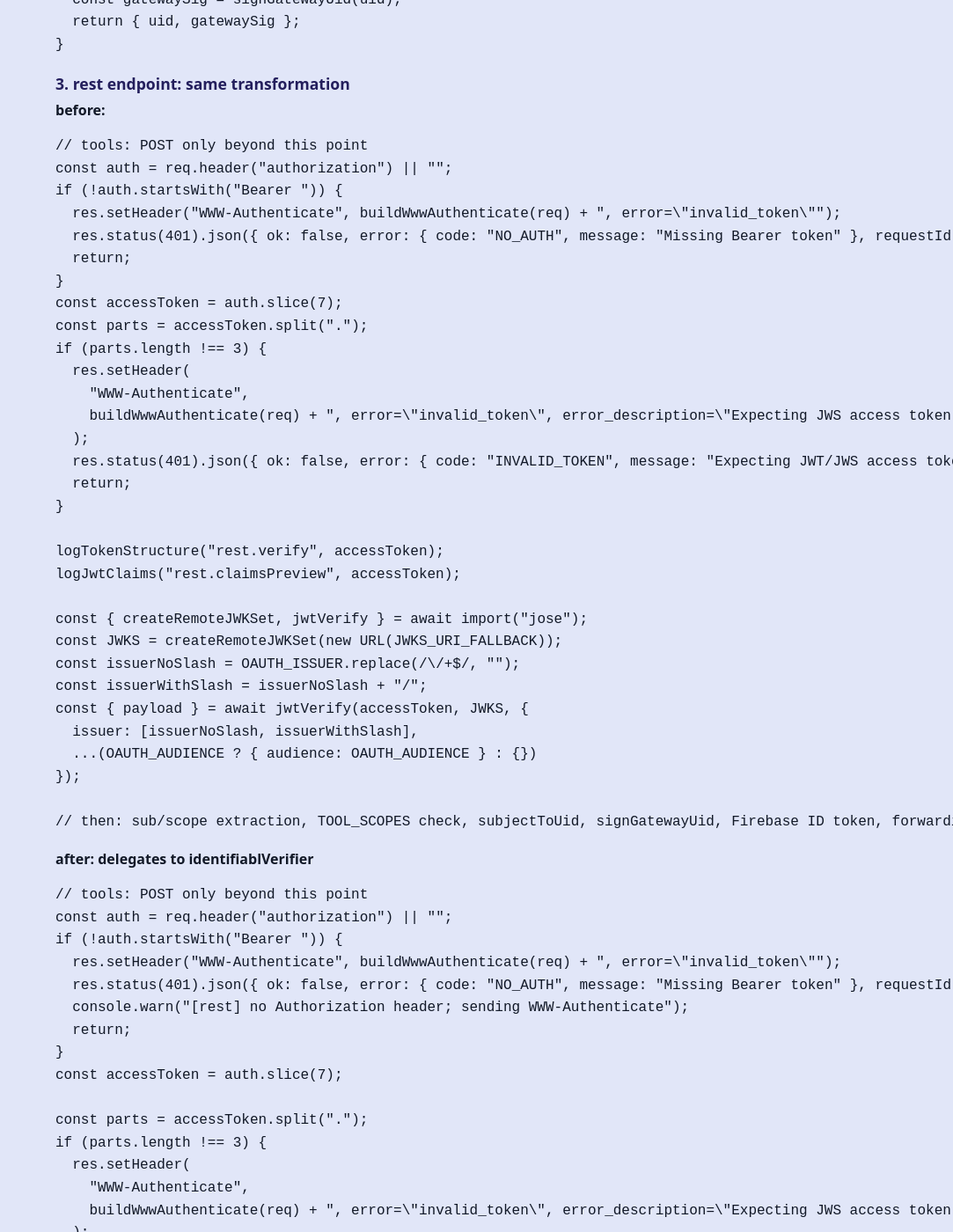
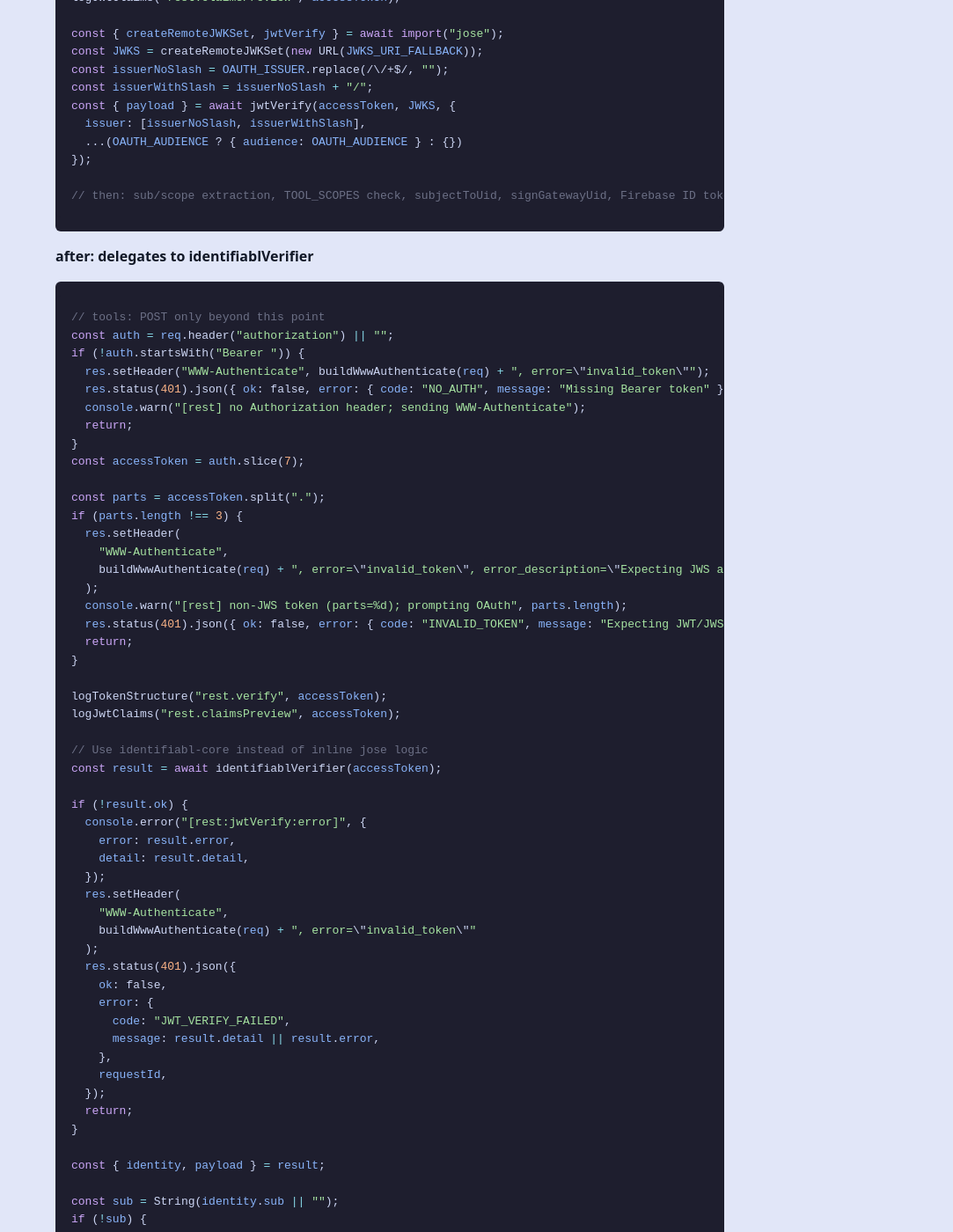
Before and after one commit to davidcrowe/reducibl.com, a Jekyll site: the page built from _posts/2025-12-03-one-line-jwt-jwks-verification-for-mcp-backends.md, in a window 1280 px wide and 1400 px high, scrolled down 6521 px. Shown: the whole window at 88% size, without its empty margins (197-1280 px from the left). Built offline with Jekyll 4.4.1, drawn with Linux system fonts in a browser that asks for light colours.

Commit message:
add code block styles to inline css

```diff
--- a/_layouts/default.html
+++ b/_layouts/default.html
@@ -191,6 +191,56 @@
           padding: 24px 12px 60px;
         }
       }
+
+      /* Code blocks */
+      .highlight, pre, .highlighter-rouge {
+        overflow-x: auto;
+        max-width: 100%;
+        border-radius: 6px;
+        background: #1e1e2e;
+        margin: 1rem 0;
+      }
+
+      .highlight pre, pre {
+        padding: 14px 18px;
+        margin: 0;
+        background: #1e1e2e;
+        color: #cdd6f4;
+        font-size: 13px;
+        line-height: 1.5;
+        overflow-x: auto;
+        font-family: "SF Mono", Monaco, "Cascadia Code", monospace;
+      }
+
+      .highlight code, pre code {
+        white-space: pre;
+        word-wrap: normal;
+        overflow-wrap: normal;
+        background: transparent;
+        color: #cdd6f4;
+        font-size: 13px;
+      }
+
+      /* Inline code */
+      :not(pre) > code {
+        background: rgba(0, 0, 0, 0.08);
+        color: #1a1a2e;
+        padding: 2px 6px;
+        border-radius: 4px;
+        font-size: 0.85em;
+        font-family: "SF Mono", Monaco, "Cascadia Code", monospace;
+      }
+
+      /* Syntax colors */
+      .highlight .k, .highlight .kd, .highlight .kn { color: #cba6f7; }
+      .highlight .s, .highlight .s1, .highlight .s2, .highlight .dl { color: #a6e3a1; }
+      .highlight .c, .highlight .c1, .highlight .cm { color: #6c7086; }
+      .highlight .na, .highlight .nx { color: #89b4fa; }
+      .highlight .nt { color: #f38ba8; }
+      .highlight .o { color: #89dceb; }
+      .highlight .p { color: #cdd6f4; }
+      .highlight .m, .highlight .mi, .highlight .mf { color: #fab387; }
+      .highlight .err { color: #cdd6f4; background: transparent; }
     </style>
   </head>
   <body>
```
